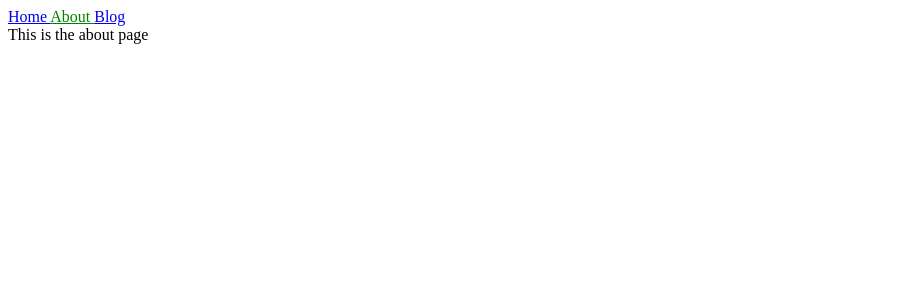
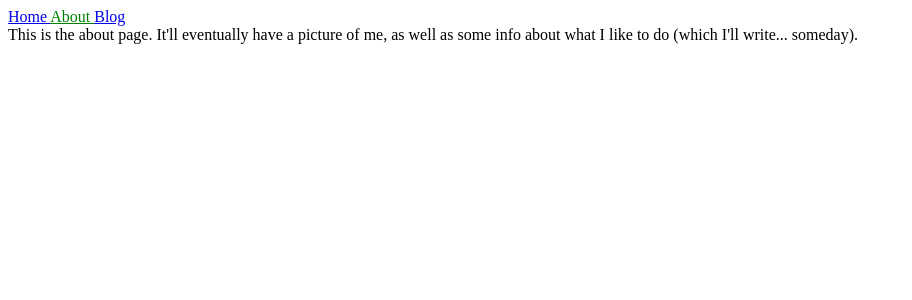
Before and after one commit to kikrishn/Blog, a Jekyll site: the page built from about.html, in a window 1280 px wide. Shown: the top 300 px of the page, without its empty margins (0-912 px from the left). Built offline with Jekyll 4.4.1, drawn with Linux system fonts in a browser that asks for light colours.

Commit message:
add the basic outline

```diff
--- a/about.html
+++ b/about.html
@@ -2,4 +2,5 @@
 title: About
 ---
 
-This is the about page
+This is the about page. It'll eventually have a picture of me, as well as
+some info about what I like to do (which I'll write... someday).
```
Also changed, not shown: CV.md (added, +1 -0 lines), _posts/2020-08-01-using-sage.md (added, +5 -0 lines), music.md (added, +5 -0 lines), teaching.md (added, +6 -0 lines).
